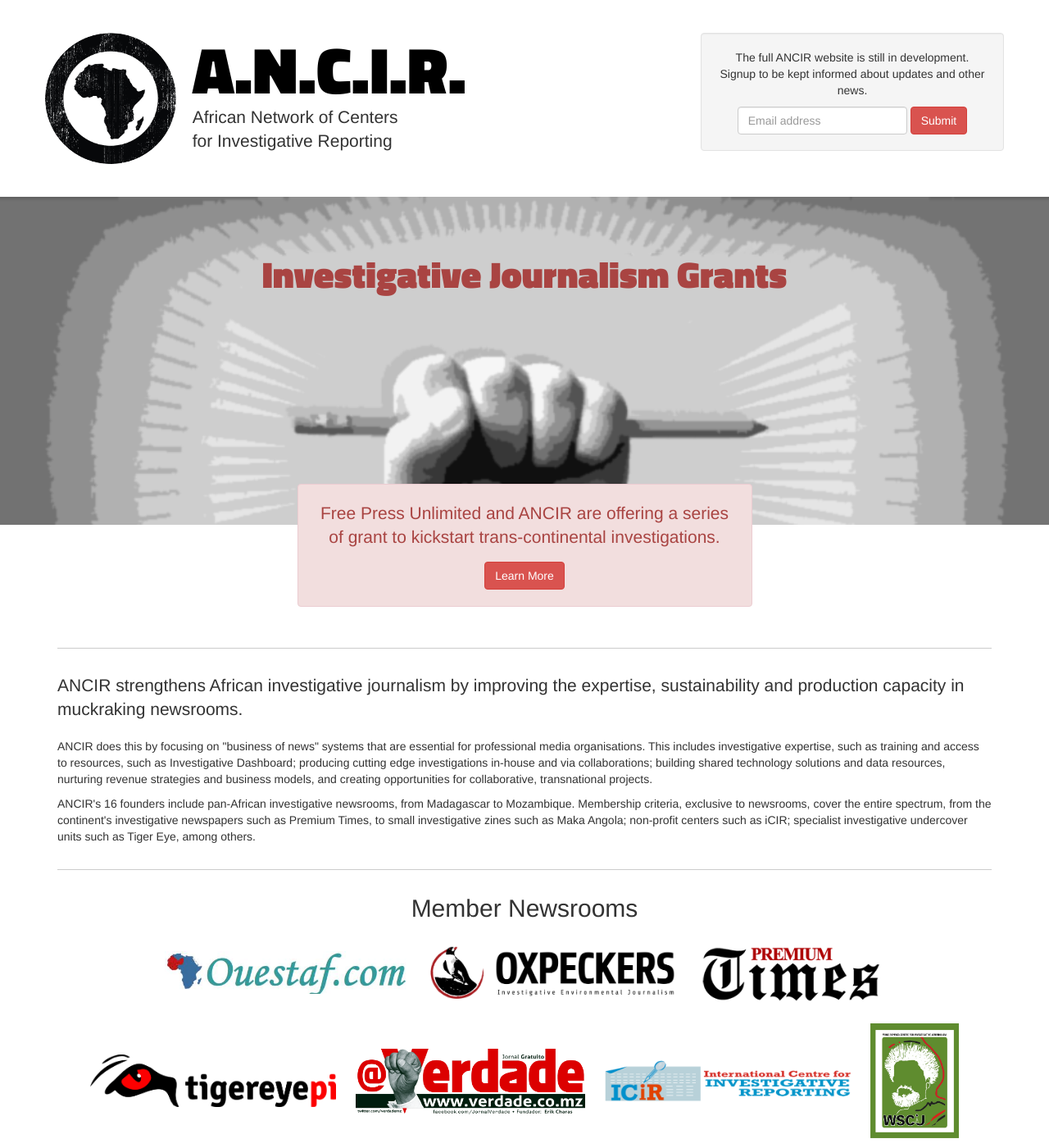
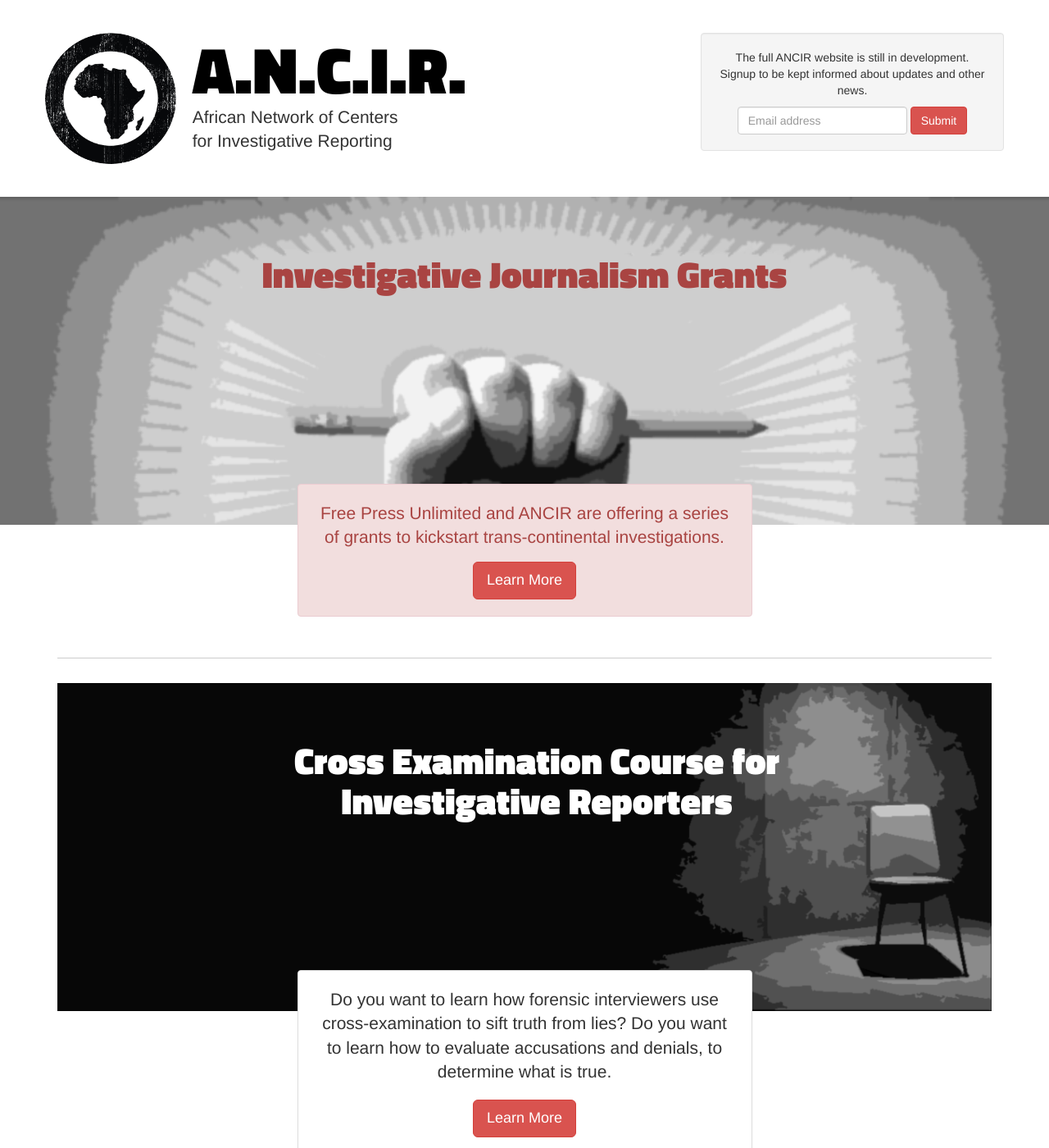
Before and after one commit to ANCIR/InvestigativeCenters.org, a Jekyll site: the page built from index.html, in a window 1280 px wide and 1400 px high. Shown: the whole window at 82% size. Built offline with Jekyll 4.4.1, drawn with Linux system fonts in a browser that asks for light colours; nearby versions of some CDN libraries; some web fonts are replaced; Markdown is read by kramdown in place of the engine named in the settings.

Commit message:
Added cross examination event.

```diff
--- a/index.html
+++ b/index.html
@@ -23,15 +23,40 @@
 <div class="container" style="margin-top:-50px;">
   <div class="row">
     <div class="col-md-6 col-md-offset-3">
-      <div class="alert alert-danger text-center" style="padding:20px;">
+      <div class="alert alert-danger text-center" style="padding:20px 25px;">
         <!-- <h4></h4> -->
-        <p class="lead">Free Press Unlimited and ANCIR are offering a series of grant to kickstart trans-continental investigations.</p>
-        <p style="margin-top:15px;"><a href="/dutch-african-fund" class="btn btn-danger">Learn More <i class="fa fa-arrow-right"></i></a></p>
+        <p class="lead">Free Press Unlimited and ANCIR are offering a series of grants to kickstart trans-continental investigations.</p>
+        <p style="margin-top:15px; margin-bottom: 0;"><a href="/dutch-african-fund" class="btn btn-lg btn-danger">Learn More</a></p>
       </div>
     </div>
   </div>
 </div>
 
+
+<div class="container">
+  <hr />
+  <div style="background: url('/img/interrogation-room.png') #070707 no-repeat right; background-size: auto 100%; width:100%; min-height:400px;">
+    <div class="container">
+      <div clas="row">
+        <div class="col-md-8 col-md-offset-2">
+          <h1 id="branding" class="text-center text-danger" style="padding-top:50px; font-size:45px; color: #fff;">Cross Examination Course for Investigative Reporters</h1>
+        </div>
+      </div>
+    </div>
+  </div>
+</div>
+<div class="container" style="margin-top:-50px;">
+  <div class="row">
+    <div class="col-md-6 col-md-offset-3">
+      <div class="panel panel-default text-center">
+        <div class="panel-body" style="padding:20px 25px;">
+          <p class="lead">Do you want to learn how forensic interviewers use cross-examination to sift truth from lies? Do you want to learn how to evaluate accusations and denials, to determine what is true.</p>
+          <p style="margin-top:15px; margin-bottom: 0;"><a href="/cross-examination-course-for-investigative-reporters" class="btn btn-lg btn-danger">Learn More</a></p>
+        </div>
+      </div>
+    </div>
+  </div>
+</div>
 
 <div class="container">
 
```
Also changed, not shown: _layouts/event.html (added, +20 -0 lines), _posts/2014-06-01-cross-examination.md (added, +41 -0 lines), img/interrogation-room.png (added).
